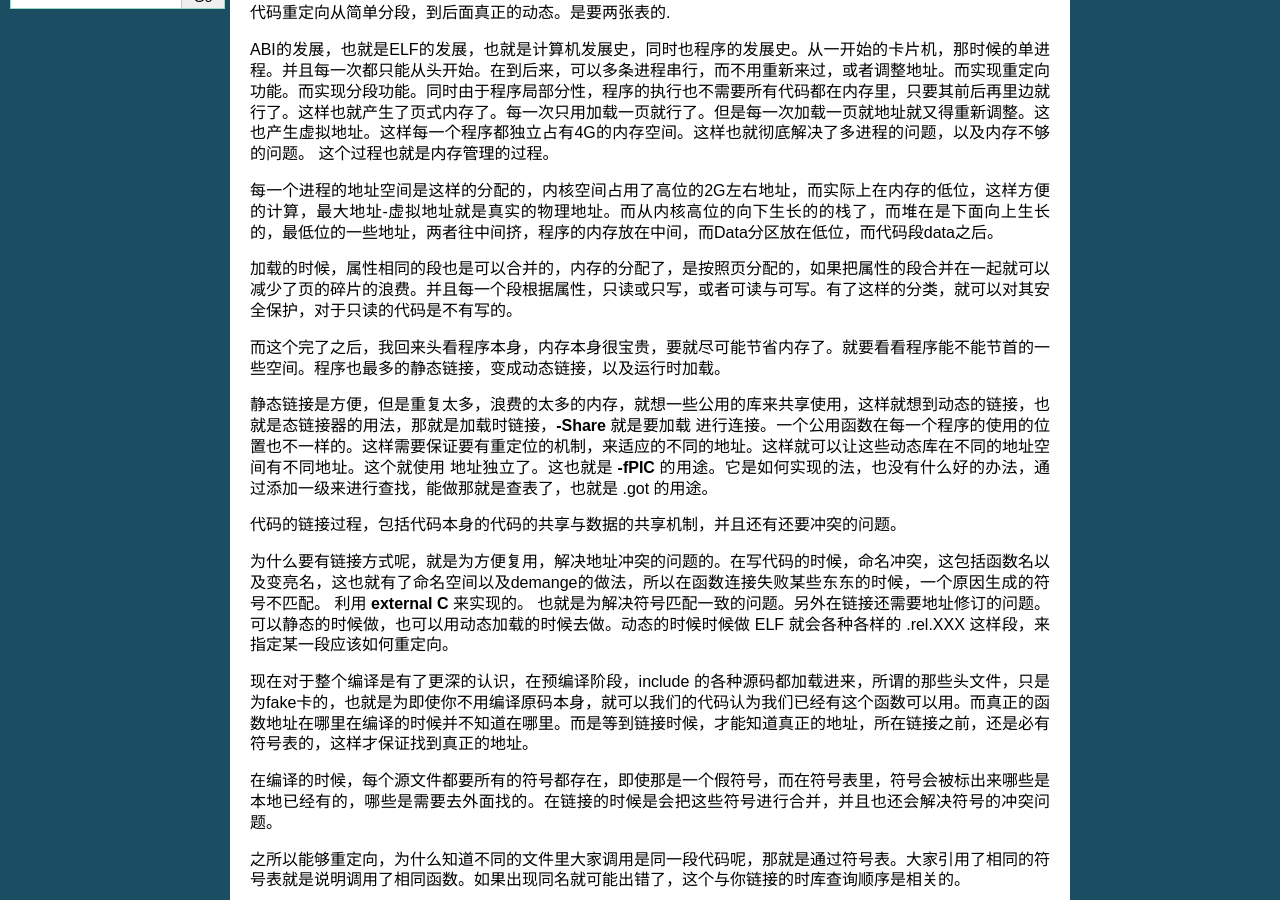
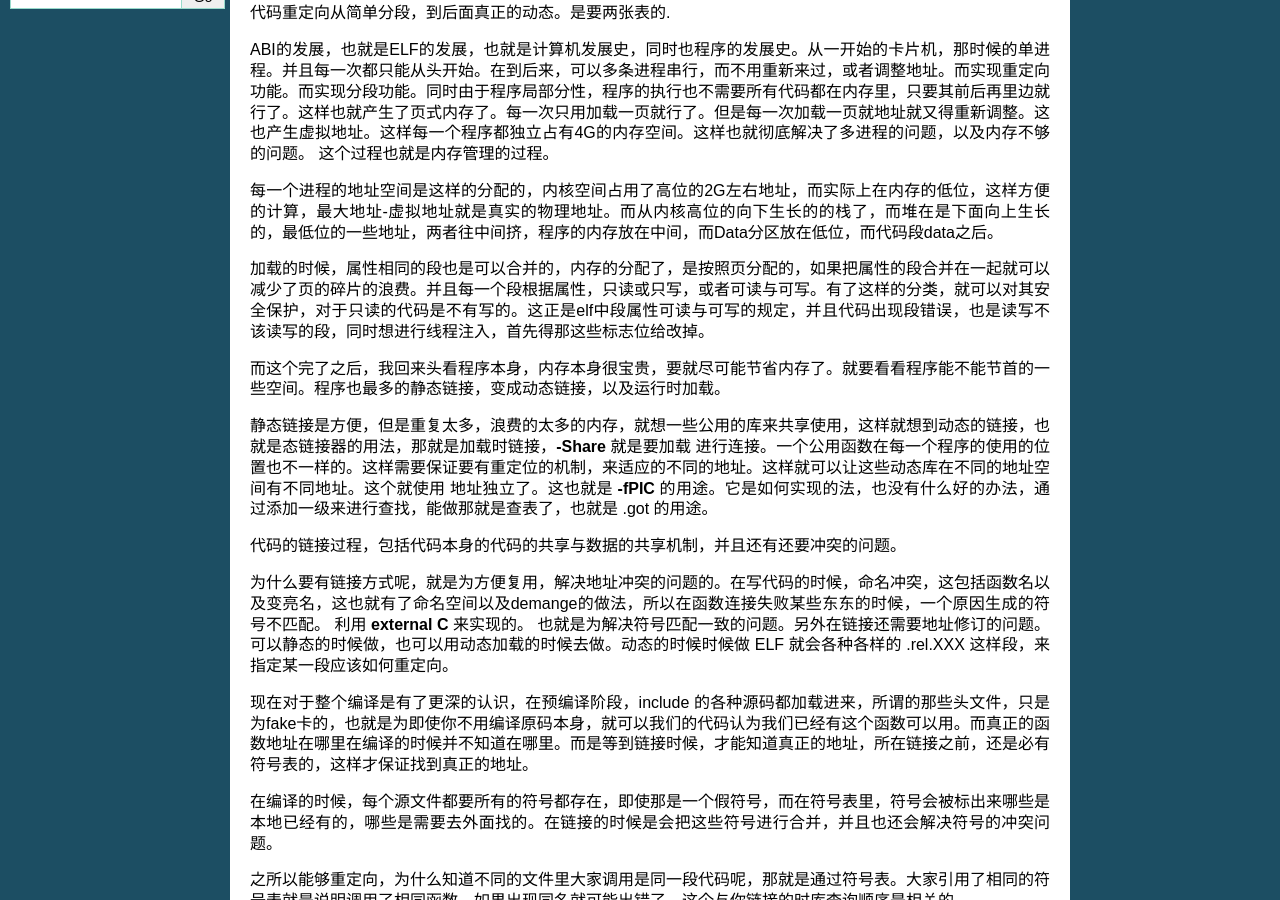
Before and after one commit to gwli/Programming, a Sphinx documentation site: the page built from source/content/Stage_3/ABI.rst, in a window 1280 px wide and 900 px high, scrolled down 342 px. Built offline with Sphinx 7.4.7, drawn with Linux system fonts in a browser that asks for light colours.

Commit message:
memory layout

```diff
--- a/source/content/Stage_3/ABI.rst
+++ b/source/content/Stage_3/ABI.rst
@@ -20,7 +20,7 @@ ABI的发展，也就是ELF的发展，也就是计算机发展史，同时也
 
 每一个进程的地址空间是这样的分配的，内核空间占用了高位的2G左右地址，而实际上在内存的低位，这样方便的计算，最大地址-虚拟地址就是真实的物理地址。而从内核高位的向下生长的的栈了，而堆在是下面向上生长的，最低位的一些地址，两者往中间挤，程序的内存放在中间，而Data分区放在低位，而代码段data之后。
 
-加载的时候，属性相同的段也是可以合并的，内存的分配了，是按照页分配的，如果把属性的段合并在一起就可以减少了页的碎片的浪费。并且每一个段根据属性，只读或只写，或者可读与可写。有了这样的分类，就可以对其安全保护，对于只读的代码是不有写的。
+加载的时候，属性相同的段也是可以合并的，内存的分配了，是按照页分配的，如果把属性的段合并在一起就可以减少了页的碎片的浪费。并且每一个段根据属性，只读或只写，或者可读与可写。有了这样的分类，就可以对其安全保护，对于只读的代码是不有写的。这正是elf中段属性可读与可写的规定，并且代码出现段错误，也是读写不该读写的段，同时想进行线程注入，首先得那这些标志位给改掉。
 
 而这个完了之后，我回来头看程序本身，内存本身很宝贵，要就尽可能节省内存了。就要看看程序能不能节首的一些空间。程序也最多的静态链接，变成动态链接，以及运行时加载。
 
```
